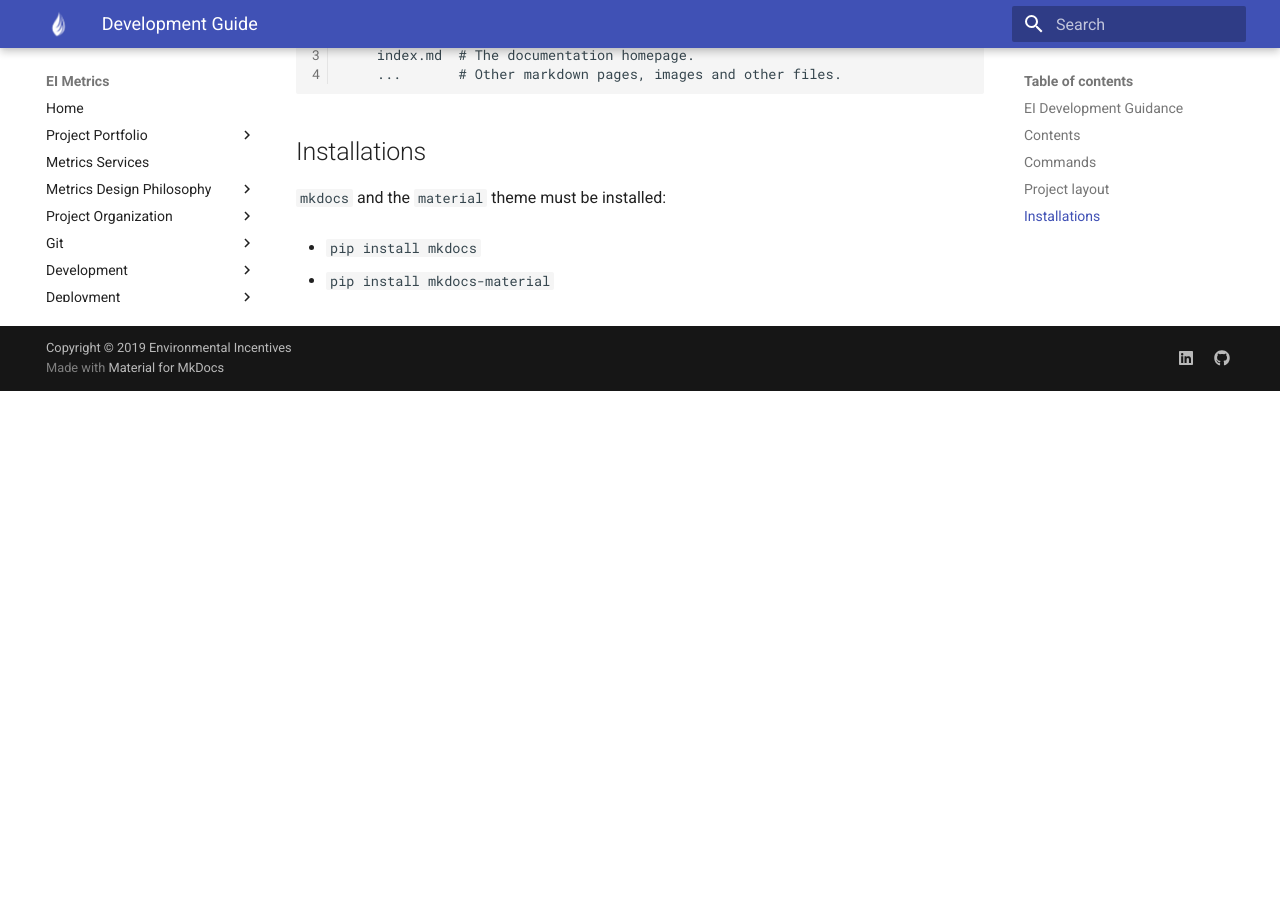
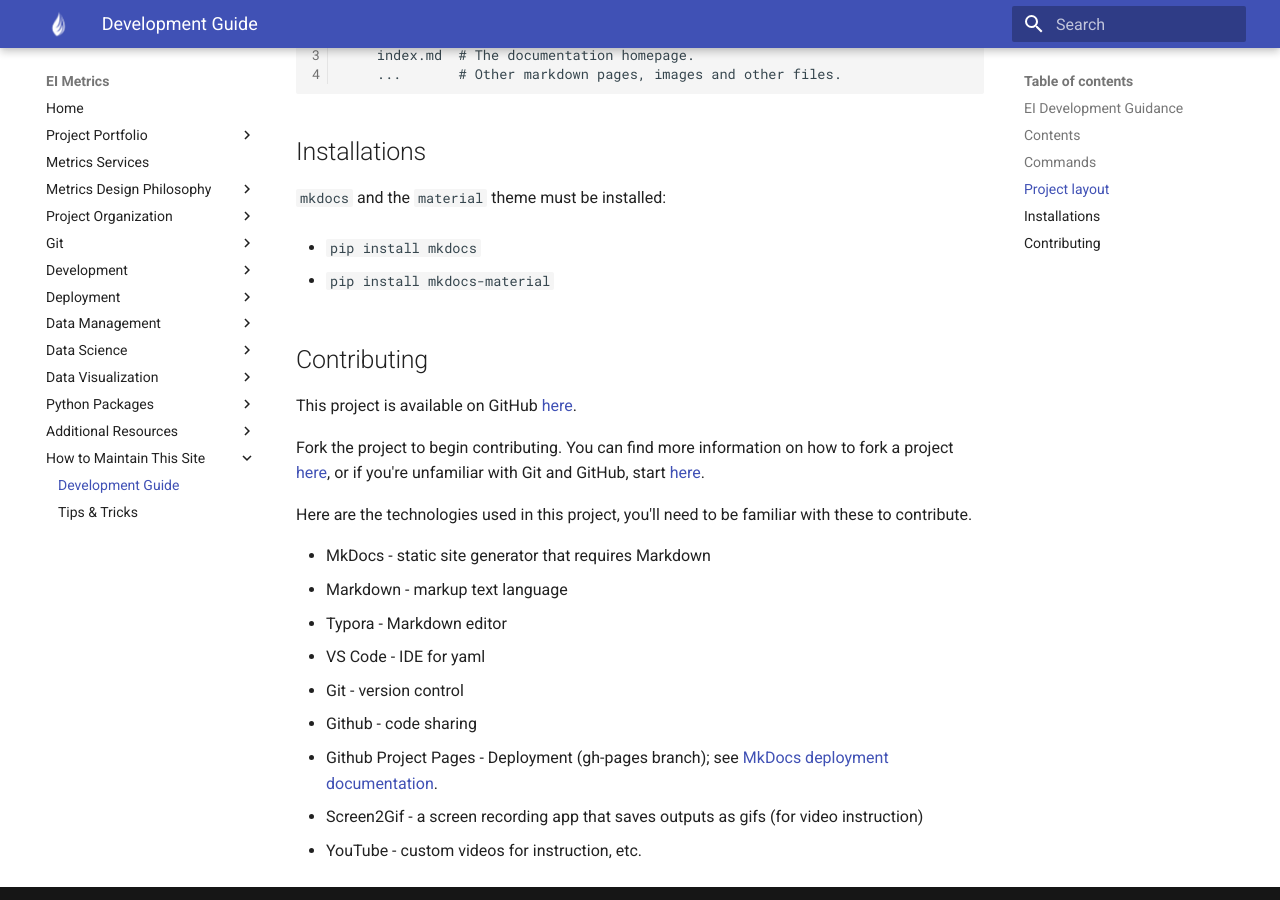
Before and after one commit to eriktuck/ei-dev, an MkDocs documentation site: the page built from docs/development-guidance.md, in a window 1280 px wide and 900 px high, scrolled down 1188 px. Built offline with MkDocs 1.6.1 and Material for MkDocs 9.7.7, drawn with Linux system fonts in a browser that asks for light colours; before the commit the page ends 1579 px from its top, so only the background shows below that; some of the changed text lies outside the part shown.

Commit message:
expand development guidance

```diff
--- a/docs/development-guidance.md
+++ b/docs/development-guidance.md
@@ -14,8 +14,8 @@
 * Deployment (non-tech: how do we deliver products?)
 * Data Management (non-tech: database overview)
 * Data Science (non-tech: types of data analysis)
+* Data Visualization (non-tech: visualization options)
 * Spatial Analysis (non-tech: types of spatial data analysis)
-* Data Visualization (non-tech: visualization options)
 * Packages
 * News/Blog
 * How to Maintain this Site
@@ -42,3 +42,21 @@
 * `pip install mkdocs`
 
 * `pip install mkdocs-material`
+
+## Contributing
+
+This project is available on GitHub [here](https://github.com/eanderson-ei/ei-dev).
+
+Fork the project to begin contributing. You can find more information on how to fork a project [here](.../git/collaborating-with-git.md), or if you're unfamiliar with Git and GitHub, start [here](../git/install-configure-git.md).
+
+Here are the technologies used in this project, you'll need to be familiar with these to contribute.
+
+* MkDocs - static site generator that requires Markdown
+* Markdown - markup text language
+* Typora - Markdown editor
+* VS Code - IDE for yaml
+* Git - version control
+* Github - code sharing
+* Github Project Pages - Deployment (gh-pages branch); see [MkDocs deployment documentation](https://www.mkdocs.org/user-guide/deploying-your-docs/).
+* Screen2Gif - a screen recording app that saves outputs as gifs (for video instruction)
+* YouTube - custom videos for instruction, etc.
```
Also changed, not shown: docs/project-organization/project-planning.md (+0 -4 lines).
